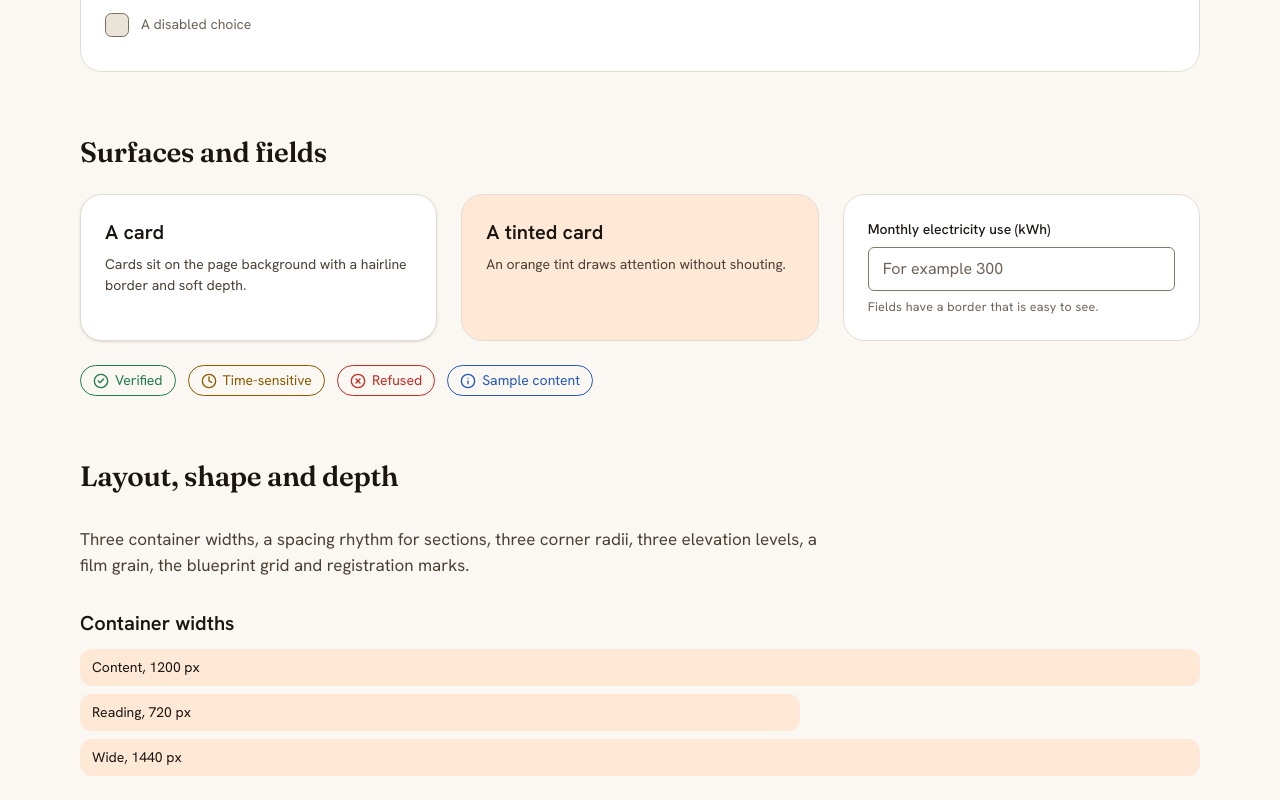
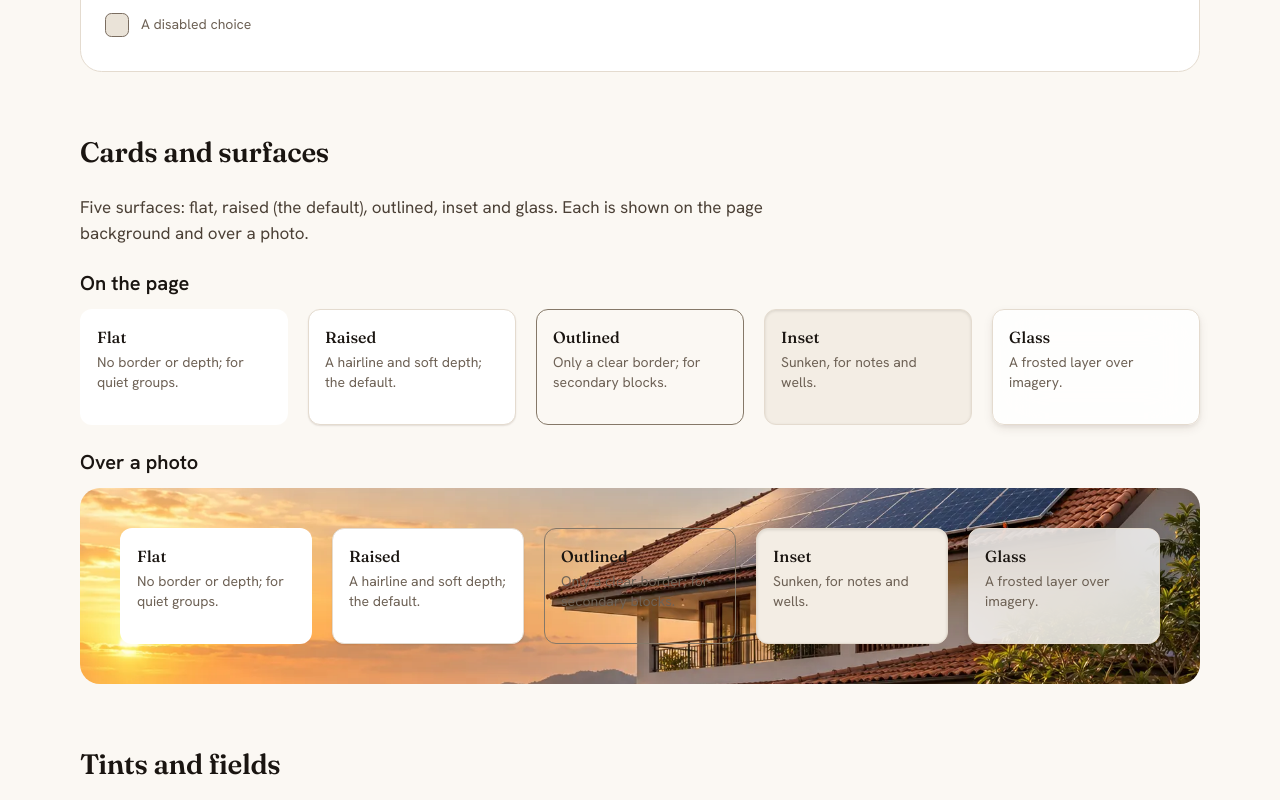
Before and after one commit to JudeCodeHub/SOLAR-LANKA, a Next.js app in the folder frontend/: page /design in a window 1280 px wide. Shown: the part 3440-4240 px from the top of the page. Built offline with nearby package versions, Linux system fonts and the light colour scheme; no server answers; what openapi-fetch would draw is missing.

Commit message:
feat(frontend): rebuild cards with flat, raised, outlined, inset and glass surfaces

```diff
--- a/frontend/src/components/design/design-gallery.tsx
+++ b/frontend/src/components/design/design-gallery.tsx
@@ -2,6 +2,7 @@ import { CheckCircle2, Clock, Download, Heart, Info, XCircle } from "lucide-reac
 
 import { ThemeToggle } from "@/components/theme/theme-toggle";
 import { Button } from "@/components/ui/button";
+import { Card, CardContent, CardDescription, CardHeader, CardTitle } from "@/components/ui/card";
 import { Input } from "@/components/ui/input";
 import { Label } from "@/components/ui/label";
 import { Photo } from "@/components/ui/photo";
@@ -41,6 +42,14 @@ const SWATCHES: [string, string][] = [
   ["info-tint", "bg-info-tint"],
   ["disabled-bg", "bg-disabled-bg"],
   ["disabled-text", "bg-disabled-text"],
+];
+
+const CARDS: ['flat' | 'raised' | 'outlined' | 'inset' | 'glass', string, string][] = [
+  ["flat", text.cards.flat, text.cards.flatBody],
+  ["raised", text.cards.raised, text.cards.raisedBody],
+  ["outlined", text.cards.outlined, text.cards.outlinedBody],
+  ["inset", text.cards.inset, text.cards.insetBody],
+  ["glass", text.cards.glass, text.cards.glassBody],
 ];
 
 function valueOf(theme: Theme, cssName: string): string {
@@ -221,6 +230,42 @@ export function DesignGallery() {
         </div>
       </section>
 
+      <section aria-labelledby="cards-title" className="space-y-6">
+        <h2 id="cards-title" className="type-heading">{text.cards.title}</h2>
+        <p className="type-body max-w-3xl text-ink-2">{text.cards.intro}</p>
+        <div className="space-y-3">
+          <h3 className="type-subheading">{text.cards.onPage}</h3>
+          <div className="grid gap-5 sm:grid-cols-2 lg:grid-cols-5">
+            {CARDS.map(([variant, title, body]) => (
+              <Card key={variant} variant={variant}>
+                <CardHeader>
+                  <CardTitle className="type-subheading">{title}</CardTitle>
+                  <CardDescription>{body}</CardDescription>
+                </CardHeader>
+                <CardContent />
+              </Card>
+            ))}
+          </div>
+        </div>
+        <div className="space-y-3">
+          <h3 className="type-subheading">{text.cards.overPhoto}</h3>
+          <div className="relative overflow-hidden rounded-panel">
+            <Photo name="hero" sizes="(min-width: 1024px) 1100px, 100vw" className="absolute inset-0 size-full object-cover" />
+            <div className="relative grid gap-5 p-6 sm:grid-cols-2 lg:grid-cols-5 lg:p-10">
+              {CARDS.map(([variant, title, body]) => (
+                <Card key={variant} variant={variant}>
+                  <CardHeader>
+                    <CardTitle className="type-subheading">{title}</CardTitle>
+                    <CardDescription>{body}</CardDescription>
+                  </CardHeader>
+                  <CardContent />
+                </Card>
+              ))}
+            </div>
+          </div>
+        </div>
+      </section>
+
       <section aria-labelledby="surfaces-title" className="space-y-6">
         <h2 id="surfaces-title" className="type-heading">{text.surfaces.title}</h2>
         <div className="grid gap-6 md:grid-cols-3">
--- a/frontend/src/components/ui/card.tsx
+++ b/frontend/src/components/ui/card.tsx
@@ -1,19 +1,36 @@
 import * as React from "react"
+import { cva, type VariantProps } from "class-variance-authority"
 import { cn } from "cn"
+
+/** Five surfaces: flat, raised (the default), outlined, inset and glass. Glass is for sitting over a photo or gradient; keep text on it short. */
+const cardVariants = cva(
+  "group/card flex flex-col gap-(--card-spacing) overflow-hidden rounded-card py-(--card-spacing) text-sm text-card-foreground [--card-spacing:--spacing(4)] has-data-[slot=card-footer]:pb-0 has-[>img:first-child]:pt-0 data-[size=sm]:[--card-spacing:--spacing(3)] data-[size=sm]:has-data-[slot=card-footer]:pb-0 *:[img:first-child]:rounded-t-card *:[img:last-child]:rounded-b-card",
+  {
+    variants: {
+      variant: {
+        flat: "border border-transparent bg-surface",
+        raised: "border border-line bg-surface shadow-e1",
+        outlined: "border border-field-border bg-transparent",
+        inset: "border border-line bg-paper-2 [box-shadow:inset_0_1px_3px_color-mix(in_srgb,var(--ds-text)_12%,transparent)]",
+        glass: "border border-line bg-surface/80 shadow-e2 backdrop-blur-xl supports-[not(backdrop-filter:blur(1px))]:bg-surface",
+      },
+    },
+    defaultVariants: { variant: "raised" },
+  }
+)
 
 function Card({
   className,
   size = "default",
+  variant = "raised",
   ...props
-}: React.ComponentProps<"div"> & { size?: "default" | "sm" }) {
+}: React.ComponentProps<"div"> & { size?: "default" | "sm" } & VariantProps<typeof cardVariants>) {
   return (
     <div
       data-slot="card"
       data-size={size}
-      className={cn(
-        "group/card flex flex-col gap-(--card-spacing) overflow-hidden rounded-xl bg-card py-(--card-spacing) text-sm text-card-foreground ring-1 ring-foreground/10 [--card-spacing:--spacing(4)] has-data-[slot=card-footer]:pb-0 has-[>img:first-child]:pt-0 data-[size=sm]:[--card-spacing:--spacing(3)] data-[size=sm]:has-data-[slot=card-footer]:pb-0 *:[img:first-child]:rounded-t-xl *:[img:last-child]:rounded-b-xl",
-        className
-      )}
+      data-variant={variant}
+      className={cn(cardVariants({ variant }), className)}
       {...props}
     />
   )
@@ -92,6 +109,7 @@ function CardFooter({ className, ...props }: React.ComponentProps<"div">) {
 }
 
 export {
+  cardVariants,
   Card,
   CardHeader,
   CardFooter,
--- a/frontend/src/lib/design/tokens.ts
+++ b/frontend/src/lib/design/tokens.ts
@@ -125,3 +125,12 @@ export const BUTTON_VARIANTS: { variant: string; classes: string[]; pairs: [stri
   { variant: "destructive", classes: ["bg-danger", "text-on-danger"], pairs: [["on-danger", "danger"]] },
   { variant: "link", classes: ["text-orange-text"], pairs: [["orange-text", "bg"], ["orange-text", "surface"]] },
 ];
+
+/** The card surfaces and the text pairs each must keep readable (shared CSS names, checked in both themes). */
+export const CARD_VARIANTS: { variant: string; classes: string[]; pairs: [string, string][] }[] = [
+  { variant: "flat", classes: ["bg-surface"], pairs: [["text", "surface"], ["muted", "surface"]] },
+  { variant: "raised", classes: ["bg-surface", "shadow-e1"], pairs: [["text", "surface"], ["muted", "surface"]] },
+  { variant: "outlined", classes: ["border-field-border"], pairs: [["text", "bg"], ["muted", "bg"], ["text", "surface"]] },
+  { variant: "inset", classes: ["bg-paper-2"], pairs: [["text", "surface-2"], ["muted", "surface-2"]] },
+  { variant: "glass", classes: ["bg-surface/80", "backdrop-blur-xl"], pairs: [["text", "surface"], ["text", "bg"], ["muted", "surface"]] },
+];
--- a/frontend/src/messages/en.ts
+++ b/frontend/src/messages/en.ts
@@ -1067,8 +1067,24 @@ export const en = {
       switchOff: "Off",
       disabledCheck: "A disabled choice",
     },
+    cards: {
+      title: "Cards and surfaces",
+      intro: "Five surfaces: flat, raised (the default), outlined, inset and glass. Each is shown on the page background and over a photo.",
+      onPage: "On the page",
+      overPhoto: "Over a photo",
+      flat: "Flat",
+      flatBody: "No border or depth; for quiet groups.",
+      raised: "Raised",
+      raisedBody: "A hairline and soft depth; the default.",
+      outlined: "Outlined",
+      outlinedBody: "Only a clear border; for secondary blocks.",
+      inset: "Inset",
+      insetBody: "Sunken, for notes and wells.",
+      glass: "Glass",
+      glassBody: "A frosted layer over imagery.",
+    },
     surfaces: {
-      title: "Surfaces and fields",
+      title: "Tints and fields",
       cardTitle: "A card",
       cardBody: "Cards sit on the page background with a hairline border and soft depth.",
       tintTitle: "A tinted card",
```
Also changed, not shown: 1 other file (tests, documents, lock files or other folders).
